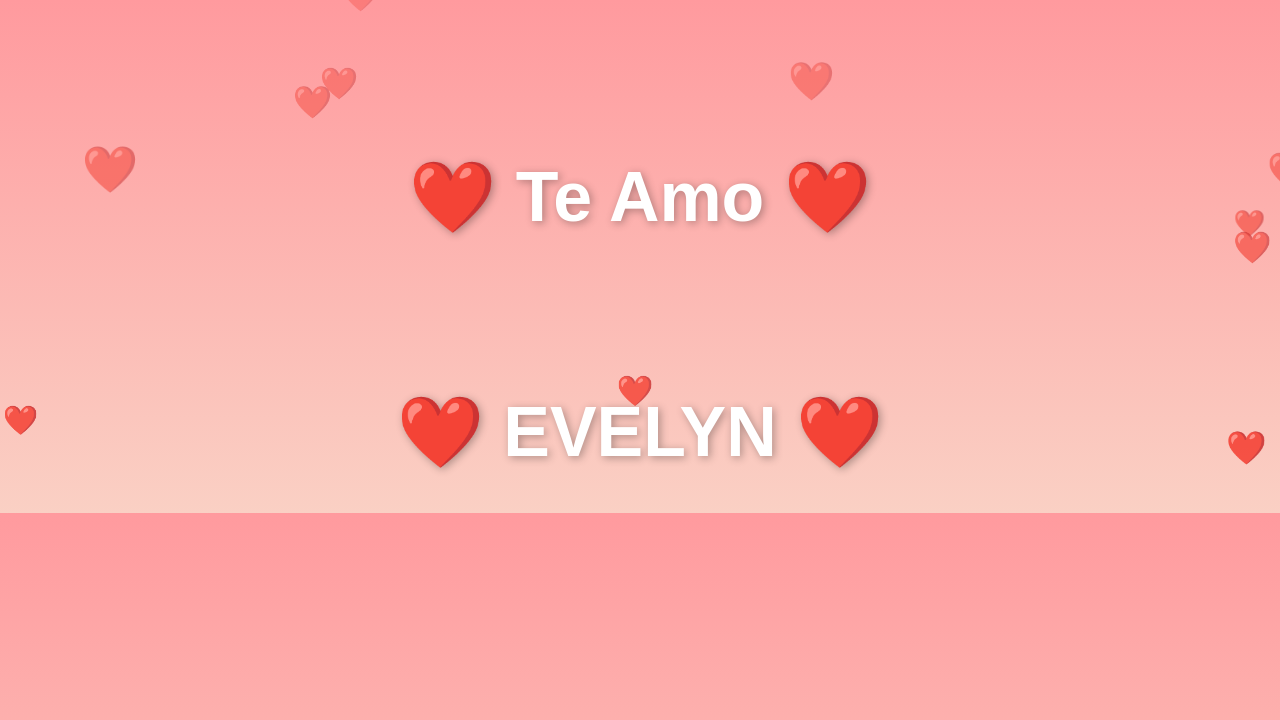
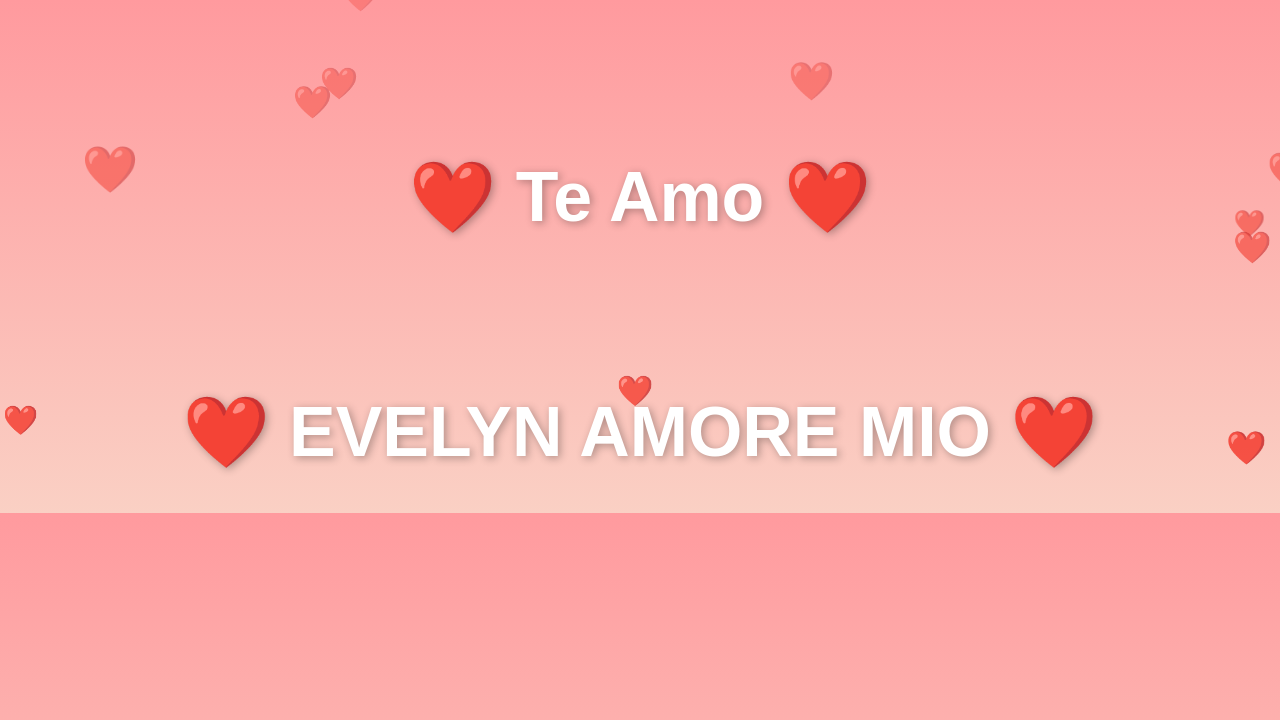
Before and after one commit to ArmijoAlexis93/AMOR-EVE, a plain HTML site: page index.html in a window 1280 px wide. Shown: the top 720 px of the page. Drawn offline with Linux system fonts and the light colour scheme.

Commit message:
Add files via upload

```diff
--- a/index.html
+++ b/index.html
@@ -74,7 +74,7 @@
     <body>
         <h1>❤️ Te Amo ❤️</h1>
 
-        <h1>❤️ EVELYN ❤️ </h1>
+        <h1>❤️ EVELYN AMORE MIO ❤️ </h1>
 
         <!-- FOTO OCULTA -->
         <img id="fotoEspecial" class="foto" src="tu_foto.jpg" alt="Foto" />
```
